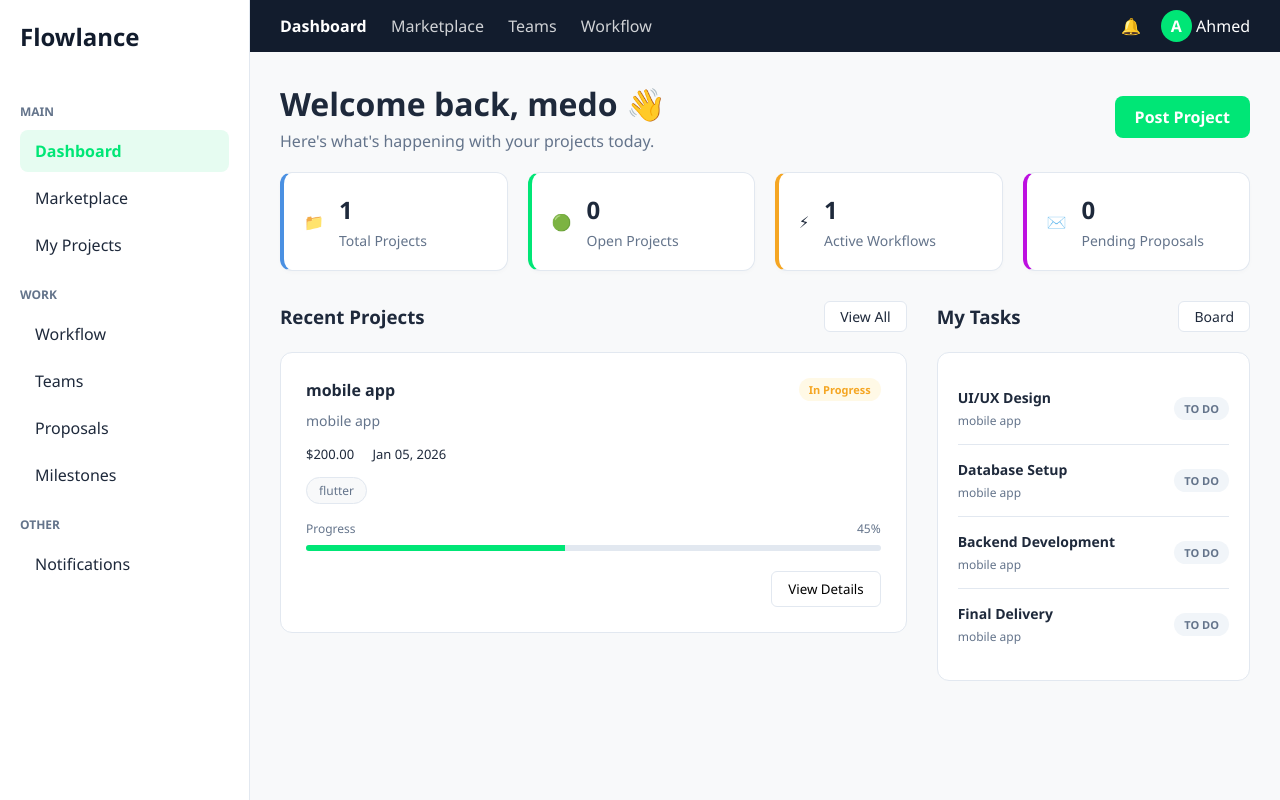
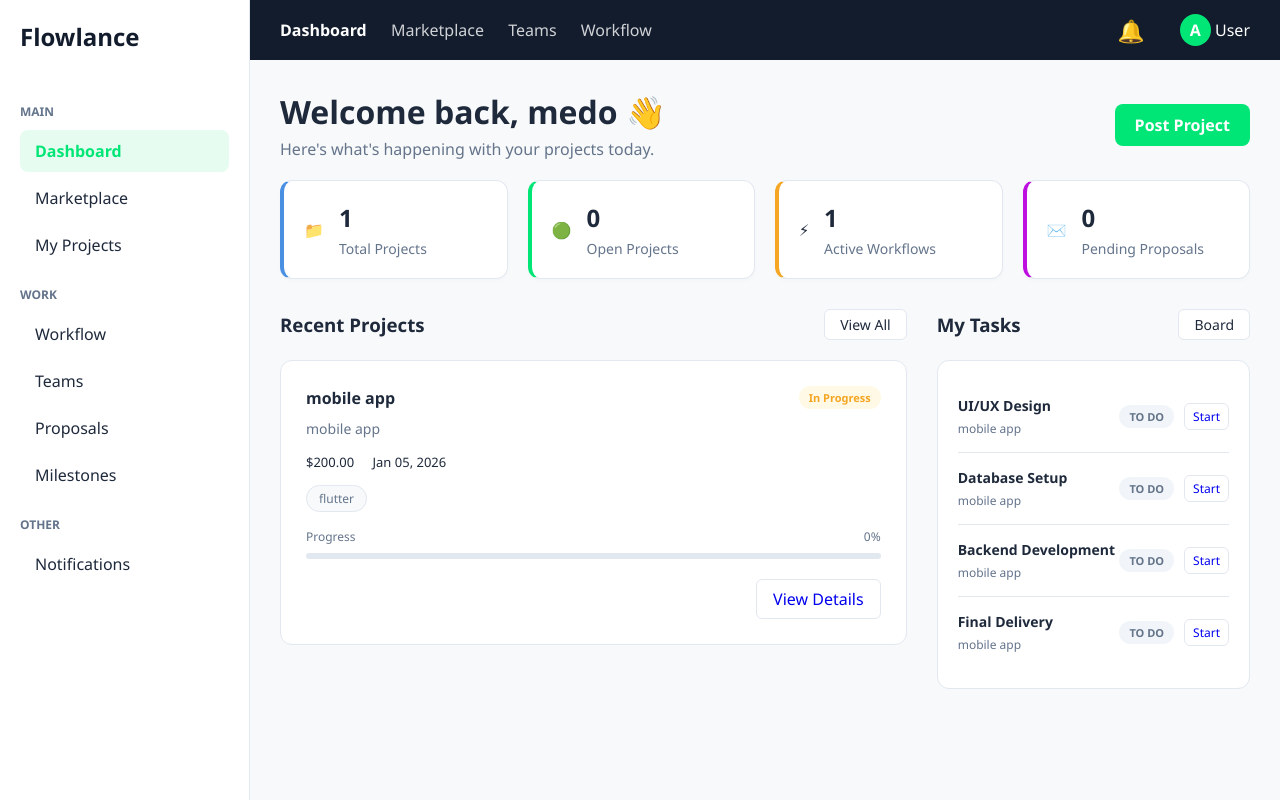
Before and after one commit to Abdulhamid-Iskander/flowlance, a Django app: page / in a window 1280 px wide. Run offline with Django 5.2, Linux system fonts and the light colour scheme; data comes from the database, SQL or seed files in the repository; both versions use the stored data as it was after the commit; data that the repository does not hold is empty; parts of the project's set-up code (start-up, migrations or seed data) failed here and were passed over.

Commit message:
feat: implement team and notification systems with task tracking and progress monitoring features

```diff
--- /dev/null
+++ b/apps/projects/context_processors.py
@@ -0,0 +1,11 @@
+from django.contrib.auth import get_user_model
+from .models import Notification
+
+User = get_user_model()
+
+def notifications_processor(request):
+    user = request.user if request.user.is_authenticated else User.objects.first()
+    if user:
+        unread_count = Notification.objects.filter(user=user, is_read=False).count()
+        return {'unread_notifications_count': unread_count}
+    return {'unread_notifications_count': 0}
--- a/apps/projects/models.py
+++ b/apps/projects/models.py
@@ -44,3 +44,15 @@ class Task(models.Model):
     name = models.CharField(max_length=255)
     status = models.CharField(max_length=20, choices=STATUS_CHOICES, default='TO_DO')
     assignee = models.ForeignKey(settings.AUTH_USER_MODEL, on_delete=models.SET_NULL, null=True, blank=True)
+
+class Team(models.Model):
+    name = models.CharField(max_length=255)
+    leader = models.ForeignKey(settings.AUTH_USER_MODEL, on_delete=models.CASCADE, related_name='led_teams')
+    members = models.ManyToManyField(settings.AUTH_USER_MODEL, related_name='teams')
+    created_at = models.DateTimeField(auto_now_add=True)
+
+class Notification(models.Model):
+    user = models.ForeignKey(settings.AUTH_USER_MODEL, on_delete=models.CASCADE, related_name='notifications')
+    message = models.CharField(max_length=255)
+    is_read = models.BooleanField(default=False)
+    created_at = models.DateTimeField(auto_now_add=True)
--- a/apps/projects/services.py
+++ b/apps/projects/services.py
@@ -1,4 +1,4 @@
-from .models import Project, Proposal, Task
+from .models import Project, Proposal, Task, Notification
 
 def get_dashboard_stats(user):
     total_projects = Project.objects.filter(client=user).count()
@@ -14,7 +14,15 @@ def get_dashboard_stats(user):
     }
 
 def get_recent_projects(user):
-    return Project.objects.filter(client=user).order_by('-created_at')[:2]
+    projects = Project.objects.filter(client=user).order_by('-created_at')[:2]
+    for project in projects:
+        total_tasks = project.tasks.count()
+        if total_tasks > 0:
+            completed_tasks = project.tasks.filter(status__in=['SUBMITTED', 'UNDER_REVIEW']).count()
+            project.progress = int((completed_tasks / total_tasks) * 100)
+        else:
+            project.progress = 0
+    return projects
 
 def get_user_tasks(user):
     return Task.objects.filter(assignee=user)[:5]
@@ -44,6 +52,10 @@ def submit_proposal(user, project_id, data):
         bid_amount=data.get('bid_amount'),
         duration=data.get('duration')
     )
+    Notification.objects.create(
+        user=project.client,
+        message=f"New proposal submitted by {user.username} for {project.title}"
+    )
 
 def accept_proposal(proposal_id):
     proposal = Proposal.objects.get(id=proposal_id)
@@ -65,3 +77,21 @@ def accept_proposal(proposal_id):
             status='TO_DO',
             assignee=proposal.freelancer
         )
+
+    Notification.objects.create(
+        user=proposal.freelancer,
+        message=f"Congratulations! Your proposal for {project.title} was accepted."
+    )
+
+def update_task_status(task_id, new_status):
+    task = Task.objects.get(id=task_id)
+    task.status = new_status
+    task.save()
+
+    Notification.objects.create(
+        user=task.project.client,
+        message=f"Task '{task.name}' status updated to {new_status}."
+    )
+
+def mark_notifications_read(user):
+    Notification.objects.filter(user=user, is_read=False).update(is_read=True)
--- a/apps/projects/urls.py
+++ b/apps/projects/urls.py
@@ -8,4 +8,6 @@ urlpatterns = [
     path('create/', views.create_project_view, name='create_project'),
     path('project/<int:pk>/', views.project_detail_view, name='project_detail'),
     path('proposal/<int:proposal_id>/accept/', views.accept_proposal_view, name='accept_proposal'),
+    path('task/<int:task_id>/update/<str:new_status>/', views.update_task_status_view, name='update_task_status'),
+    path('notifications/read/', views.read_notifications_view, name='read_notifications'),
 ]
--- a/apps/projects/views.py
+++ b/apps/projects/views.py
@@ -1,7 +1,7 @@
 from django.shortcuts import render, redirect, get_object_or_404
 from django.contrib.auth import get_user_model
 from .models import Project, Proposal
-from .services import get_dashboard_stats, get_recent_projects, get_user_tasks, create_new_project, submit_proposal, accept_proposal
+from .services import get_dashboard_stats, get_recent_projects, get_user_tasks, create_new_project, submit_proposal, accept_proposal, update_task_status, mark_notifications_read
 
 User = get_user_model()
 
@@ -55,3 +55,12 @@ def accept_proposal_view(request, proposal_id):
     accept_proposal(proposal_id)
     proposal = get_object_or_404(Proposal, id=proposal_id)
     return redirect('projects:project_detail', pk=proposal.project.id)
+
+def update_task_status_view(request, task_id, new_status):
+    update_task_status(task_id, new_status)
+    return redirect('projects:dashboard')
+
+def read_notifications_view(request):
+    user = request.user if request.user.is_authenticated else User.objects.first()
+    mark_notifications_read(user)
+    return redirect(request.META.get('HTTP_REFERER', 'projects:dashboard'))
--- a/templates/base.html
+++ b/templates/base.html
@@ -15,7 +15,7 @@
             </div>
             <nav class="sidebar-menu">
                 <p class="menu-label">MAIN</p>
-                <a href="#" class="active">Dashboard</a>
+                <a href="{% url 'projects:dashboard' %}" class="active">Dashboard</a>
                 <a href="#">Marketplace</a>
                 <a href="#">My Projects</a>
 
@@ -33,16 +33,21 @@
         <div class="main-content">
             <header class="top-navbar">
                 <div class="nav-links">
-                    <a href="#" class="active">Dashboard</a>
+                    <a href="{% url 'projects:dashboard' %}" class="active">Dashboard</a>
                     <a href="#">Marketplace</a>
                     <a href="#">Teams</a>
                     <a href="#">Workflow</a>
                 </div>
                 <div class="user-actions">
-                    <span class="notification-icon">🔔</span>
+                    <a href="{% url 'projects:read_notifications' %}" style="position: relative; text-decoration: none; margin-right: 15px;">
+                        <span class="notification-icon" style="font-size: 22px;">🔔</span>
+                        {% if unread_notifications_count > 0 %}
+                        <span style="position: absolute; top: -5px; right: -8px; background-color: #ff4d4f; color: white; border-radius: 50%; padding: 2px 6px; font-size: 11px; font-weight: bold;">{{ unread_notifications_count }}</span>
+                        {% endif %}
+                    </a>
                     <div class="user-profile">
                         <span class="avatar">A</span>
-                        <span class="username">Ahmed</span>
+                        <span class="username">User</span>
                     </div>
                 </div>
             </header>
--- a/templates/projects/dashboard.html
+++ b/templates/projects/dashboard.html
@@ -68,20 +68,22 @@
                 <span class="tag">{{ tag.name }}</span>
                 {% endfor %}
             </div>
+
+            {% if project.status == 'IN_PROGRESS' %}
             <div class="project-progress">
                 <div class="progress-info">
                     <span>Progress</span>
-                    <span>45%</span>
+                    <span>{{ project.progress }}%</span>
                 </div>
-                <div class="progress-bar">
-                    <div class="progress-fill" style="width: 45%;"></div>
-                </div>
+               <div class="progress-bar" style="--prog: {{ project.progress }}%;">
+    <div class="progress-fill" style="width: var(--prog);"></div>
+</div>
+
             </div>
+            {% endif %}
+
             <div class="project-actions">
-                <button class="btn-outline">View Details</button>
-                {% if project.status == 'OPEN' %}
-                <button class="btn-primary">Submit Proposal</button>
-                {% endif %}
+                <a href="{% url 'projects:project_detail' project.id %}" class="btn-outline" style="text-decoration: none; display: inline-block;">View Details</a>
             </div>
         </div>
         {% empty %}
@@ -102,7 +104,15 @@
                     <h4>{{ task.name }}</h4>
                     <p>{{ task.project.title }}</p>
                 </div>
-                <span class="task-status task-{{ task.status|lower }}">{{ task.get_status_display }}</span>
+                <div style="display: flex; align-items: center; gap: 10px;">
+                    <span class="status-badge task-{{ task.status|lower }}">{{ task.get_status_display }}</span>
+
+                    {% if task.status == 'TO_DO' %}
+                    <a href="{% url 'projects:update_task_status' task.id 'IN_PROGRESS' %}" class="btn-outline" style="padding: 4px 8px; font-size: 12px; text-decoration: none;">Start</a>
+                    {% elif task.status == 'IN_PROGRESS' %}
+                    <a href="{% url 'projects:update_task_status' task.id 'SUBMITTED' %}" class="btn-primary" style="padding: 4px 8px; font-size: 12px; text-decoration: none;">Submit</a>
+                    {% endif %}
+                </div>
             </div>
             {% empty %}
             <p>No tasks assigned to you.</p>
```
Also changed, not shown: core/settings.py (+10 -12 lines), templates/projects/detail.html (+62 -0 lines), apps/projects/migrations/0003_notification_team.py (added), db.sqlite3, templates/projects/notifications.html (added), templates/projects/teams.html (added).
